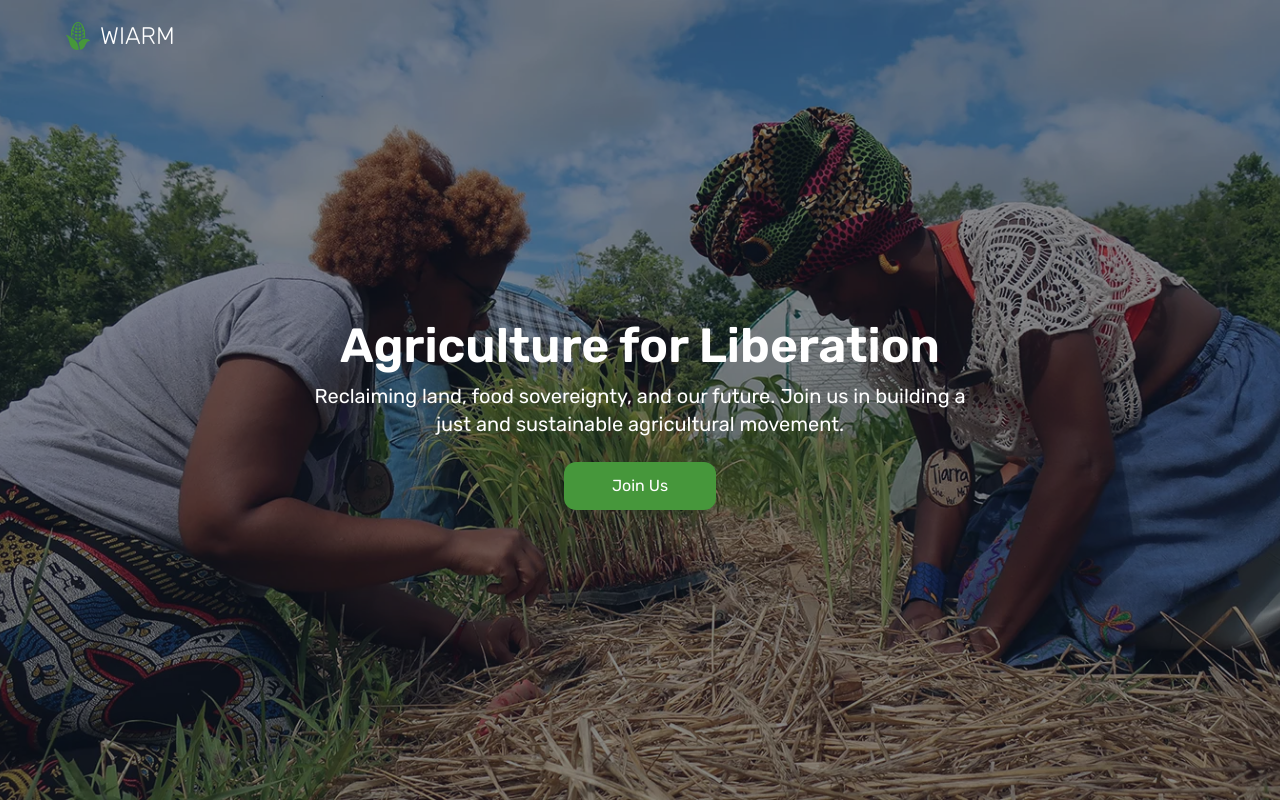
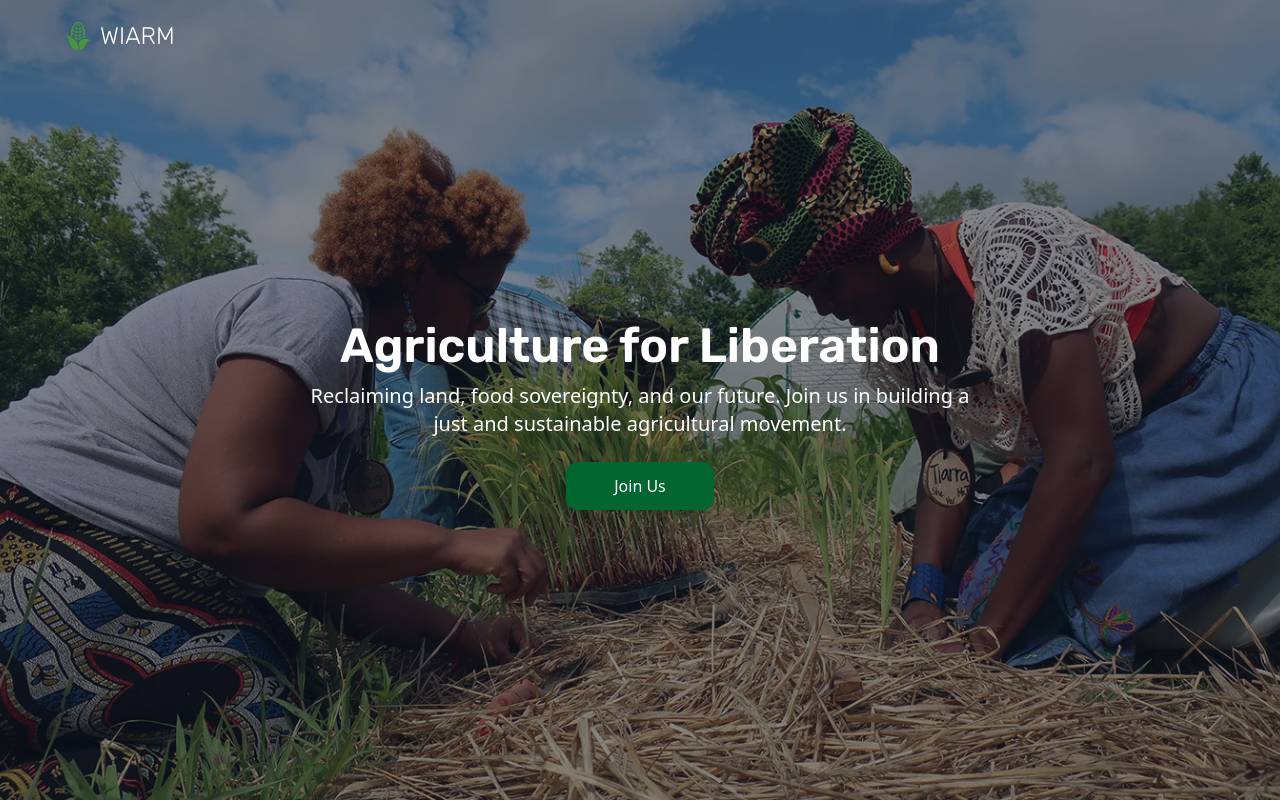
Before and after one commit to rorisangputu/wiarm, a React (Vite) app: page / in a window 1280 px wide. Shown: the top 802 px of the page. Built offline with nearby package versions, Linux system fonts and the light colour scheme.

Commit message:
changing fonts

```diff
--- a/src/components/BlogCTA.jsx
+++ b/src/components/BlogCTA.jsx
@@ -26,13 +26,13 @@ const BlogCTA = () => {
                     <div className='text-sm text-gray-600 mb-1'>
                         By <span className='font-medium text-green-900'>Zanele Mkhize</span> · March 30, 2025
                     </div>
-                    <p className='text-gray-700 text-sm md:text-base'>
+                    <p className='text-gray-700 font-sans text-sm md:text-base'>
                         Get an inside look at how WiARM organizes on the ground—from early morning farm work to
                         late-night strategy circles. This blog post shares the spirit, sweat, and sisterhood that fuels
                         our movement and the small victories that keep us going.
                     </p>
                     <Link to="/blog">
-                        <button className='mt-4 px-5 py-3 bg-green-900 hover:bg-[#2b5131] text-white rounded-xl shadow'>
+                        <button className='mt-4 font-sans px-5 py-3 bg-green-900 hover:bg-[#2b5131] text-white rounded-xl shadow'>
                             View All Blogs
                         </button>
                     </Link>
--- a/src/components/Hero.jsx
+++ b/src/components/Hero.jsx
@@ -15,12 +15,12 @@ const Hero = () => {
       {/* Content */}
       <div className="top-4 relative z-10 text-center px-6">
         <h1 className="text-4xl font-semibold md:text-5xl">Agriculture for Liberation</h1>
-    <p className="mt-3 font-normal text-md md:text-xl max-w-2xl mx-auto">
+        <p className="mt-3 font-sans font-normal text-md md:text-xl max-w-2xl mx-auto">
           Reclaiming land, food sovereignty, and our future.
           Join us in building a just and sustainable agricultural movement.
         </p>
 
-    <button className="mt-6 px-12 py-3 bg-[#46973B] hover:bg-green-700 text-white font-normal rounded-xl transition duration-300">
+        <button className="font-sans mt-6 px-12 py-3 bg-green-800 hover:bg-green-900 text-white font-normal rounded-xl transition duration-300">
           Join Us
         </button>
       </div>
```
Lines whose indentation alone changed are shown as unchanged.
